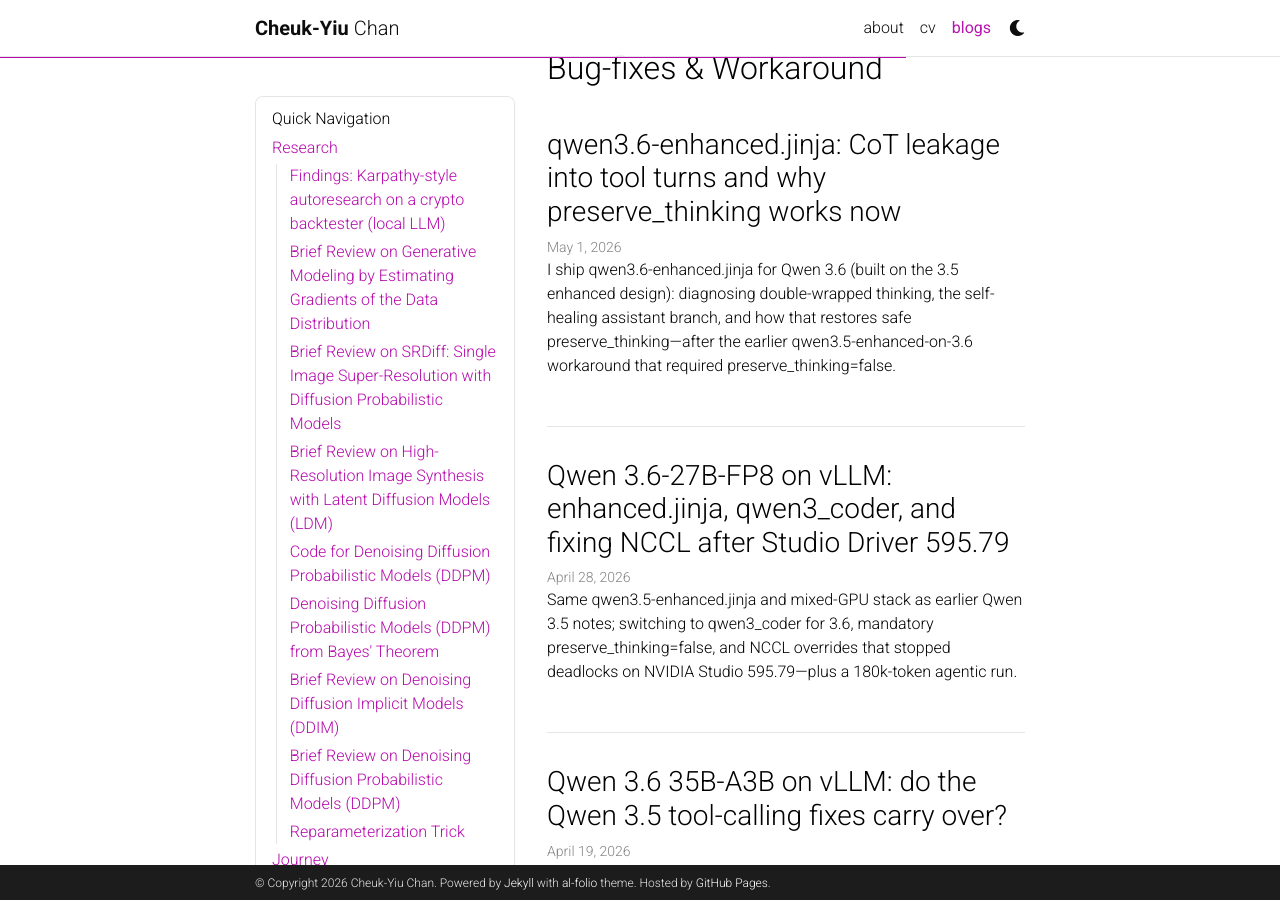
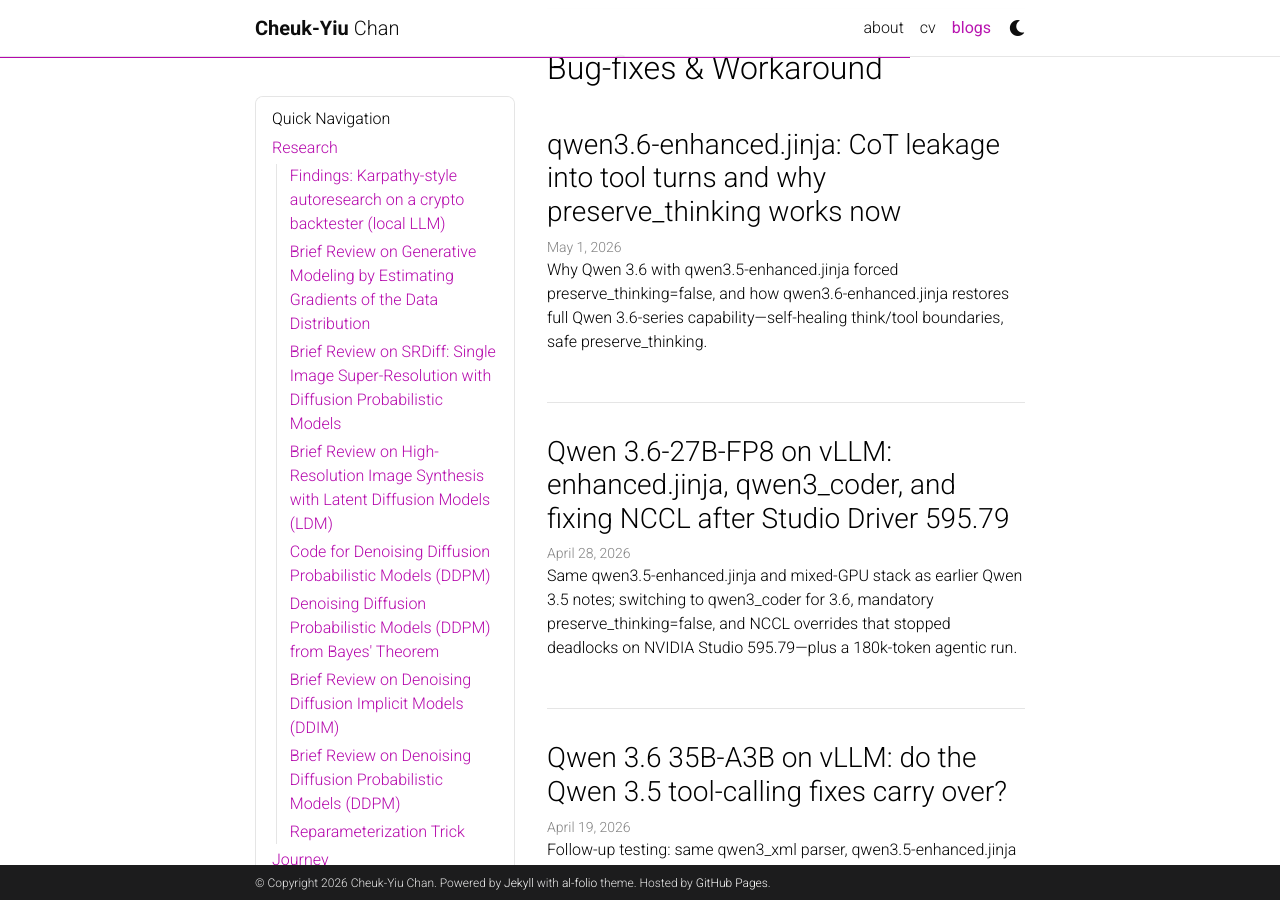
Before and after one commit to allanchan339/allanchan339.github.io, a Jekyll site: the page built from _pages/blogs.md, in a window 1280 px wide and 900 px high, scrolled down 3743 px. Built offline with Jekyll 4.4.1, drawn with Linux system fonts in a browser that asks for light colours; comment, search, counter and statistics services are not loaded; a style sheet for code colours, icons or effects is not loaded; some of the changed lines change nothing that is shown.

Commit message:
Refine Qwen 3.6-enhanced.jinja template documentation
- Updated the blog post to clarify the transition from `preserve_thinking=false` to full support for `preserve_thinking` options, enhancing reasoning extraction and tool call execution.
- Explained the structural fixes made to prevent malformed assistant turns and improve stability in the Qwen 3.6 tool-calling process.
- Provided insights into the template's functionality and the rationale behind the changes, aiming to enhance agentic performance in Qwen 3.6.

```diff
--- a/_posts/2026-05-02-Qwen36-27B-updated-jinja.md
+++ b/_posts/2026-05-02-Qwen36-27B-updated-jinja.md
@@ -2,16 +2,18 @@
 layout: post
 title: "qwen3.6-enhanced.jinja: CoT leakage into tool turns and why preserve_thinking works now"
 date: 2026-05-02 00:00:00 +0800
-description: "I ship qwen3.6-enhanced.jinja for Qwen 3.6 (built on the 3.5 enhanced design): diagnosing double-wrapped thinking, the self-healing assistant branch, and how that restores safe preserve_thinking—after the earlier qwen3.5-enhanced-on-3.6 workaround that required preserve_thinking=false."
+description: "Why Qwen 3.6 with qwen3.5-enhanced.jinja forced preserve_thinking=false, and how qwen3.6-enhanced.jinja restores full Qwen 3.6-series capability—self-healing think/tool boundaries, safe preserve_thinking."
 tags: [vllm, qwen, tool-calling, llm, jinja, agent, inference]
 categories: [bug-fixes]
 ---
 
-In [my April note on Qwen 3.6-27B]({% post_url 2026-04-29-Qwen36-27B-tool-calling %}) I described a stack that survived a long agentic trace: **`qwen3.5-enhanced.jinja`** on the 3.6 checkpoint, **`qwen3_coder`** for streaming extraction, **`preserve_thinking=false`** (mandatory there), and NCCL tweaks after **Studio Driver 595.79**. That combination worked in practice, but **`preserve_thinking=false` was compensating for a template bug**, not declaring a philosophical preference—I only chased it seriously once **reasoning started bleeding into `tool_response` turns** and **tool calls that the runtime never acted on**.
+In [my April note on Qwen 3.6-27B]([{% post_url 2026-04-29-Qwen36-27B-tool-calling %}](https://www.reddit.com/r/LocalLLM/comments/1sv6cqk/follow_up_tested_tool_calling_fixes_for_qwen/)) I described a stack that survived a long agentic trace: **`qwen3.5-enhanced.jinja`** (my **3.5-oriented** enhanced template) on the 3.6 checkpoint, **`qwen3_coder`** for streaming extraction, **`preserve_thinking=false`**, and NCCL tweaks after **Studio Driver 595.79**.
 
-I now ship **[`qwen3.6-enhanced.jinja`](https://github.com/allanchan339/vLLM-Qwen3-3.5-3.6-chat-template-fix/blob/main/chat-template/qwen3.6-enhanced.jinja)** as my Qwen 3.6-specific enhanced template (**I developed it**—multimodal and interleaved-thinking behaviour aligned to 3.6, plus the fixes below; [raw file](https://raw.githubusercontent.com/allanchan339/vLLM-Qwen3-3.5-3.6-chat-template-fix/main/chat-template/qwen3.6-enhanced.jinja) for drop-in `vllm serve --chat-template`). With this file, **`preserve_thinking` is supported** (`true` or `false` per your tracing needs) because malformed assistant turns no longer pile an extra vacant think scaffold on top of an unclosed inner block. **Working proof** of the stack with this template (not the older **`qwen3.5-enhanced.jinja`** path) is **[qwen36_27B_36jinja_project on GitHub](https://github.com/allanchan339/qwen36_27B_36jinja_project)**—the artifact I point to when someone asks for a reproducible agentic trace.
+**That is the same cluster of reasons **`preserve_thinking`** had to stay off:** **Qwen 3.6** **sustains** interleaved **thinking** in a way **3.5** largely does not; **`qwen3.5-enhanced.jinja`** **does not repair** missing `` `</think>` `` and can **double-wrap** assistant turns on **3.6**; with **`preserve_thinking=true`** the template **keeps** more of that **broken** structure in **rendered history**, so **prefix pollution**, **CoT bleed**, and **ignored `tool_call`** **get worse**. **`preserve_thinking=false`** was the **pressure-release**—**stripping** much **think** from **earlier** turns so agent runs could finish—not a statement that **3.6** “should not” expose reasoning. I dug in when **reasoning still leaked into `tool_response`** and **tools stopped firing** even with the flag off.
 
-This post is the template-side story: **why** pointing raw **`qwen3.5-enhanced.jinja`** at 3.6 could corner the runtime, why **Qwen 3.5** mostly avoided it, and the **minimal self‑healing** step I put in the **`assistant`** branch of **`qwen3.6-enhanced.jinja`** before the reasoning split.
+I developed **[`qwen3.6-enhanced.jinja`](https://github.com/allanchan339/vLLM-Qwen3-3.5-3.6-chat-template-fix/blob/main/chat-template/qwen3.6-enhanced.jinja)** so the **Qwen 3.6 family** can use an enhanced chat template **without** that compromise: **multimodal** paths, **interleaved** thinking aligned to how **3.6** actually behaves, **self-healing** before the reasoning split, and **`preserve_thinking` supported** (`true` or `false`)—i.e. the **full surface** the **3.6 series** is meant to expose, instead of **turning off** **`preserve_thinking`** to paper over **3.5-enhanced-on-3.6** bugs. [Raw file](https://raw.githubusercontent.com/allanchan339/vLLM-Qwen3-3.5-3.6-chat-template-fix/main/chat-template/qwen3.6-enhanced.jinja) for `vllm serve --chat-template`. **Working proof:** **[qwen36_27B_36jinja_project](https://github.com/allanchan339/qwen36_27B_36jinja_project)**.
+
+This post is the template-side story: **why** pointing raw **`qwen3.5-enhanced.jinja`** at 3.6 could corner the runtime, why that file **never inserts** a missing `` `</think>` `` (it **leaves the broken assistant text in the prompt**—**causal** models still **condition on it**), and the **minimal self‑healing** step I put in the **`assistant`** branch of **`qwen3.6-enhanced.jinja`** before the reasoning split.
 
 ## What broke in plain terms
 
@@ -23,7 +25,7 @@
 
 Training and runtime prompts encourage **closed** think sections. Reality is messier: the model can wedge a tool payload **inside** what is effectively still “thinking.”
 
-Separately, the flawed **`qwen3.5-enhanced.jinja`**-on-Qwen 3.6 path used assistant logic equivalent to wrapping **every** qualifying turn in a synthetic think sandwich **even when `reasoning_content` stayed empty**. That interacted badly with malformed history: after rendering, it could look like the model was **still inside** an outer think envelope when `` `<tool_call>` `` appeared. Downstream behaviour matches what I observed as **CoT leakage across turn boundaries** and **tool instructions that never get scheduled**.
+Separately, using **`qwen3.5-enhanced.jinja`** on **Qwen 3.6** used assistant logic equivalent to wrapping **every** qualifying turn in a synthetic think sandwich **even when `reasoning_content` stayed empty**. That interacted badly with malformed history: after rendering, it could look like the model was **still inside** an outer think envelope when `` `<tool_call>` `` appeared. Downstream behaviour matches what I observed as **CoT leakage across turn boundaries** and **tool instructions that never get scheduled**.
 
 None of this negates **`qwen3_coder`** on 3.6—the parser lane still matters—but fixing the template removes a **structural** failure mode rather than leaning only on parsing heuristics.
 
@@ -35,9 +37,13 @@
 
 From the model’s point of view that is dangerously close to “tool call emitted while still reasoning,” which rationalizes **ignored tool XML** and **follow-up prose that belongs in Think leaking into structured tool payloads**.
 
-### Why Qwen 3.5’s enhanced path looked immune
+### What `qwen3.5-enhanced.jinja` actually does (and does not do)
 
-Earlier **3.5** logic only wrapped assistant output in an explicit Think block when `reasoning_content` was **non-empty** after splitting. Malformed transcripts with **no close tag** left `reasoning_content` blank, skipped the synthetic wrapper entirely, and dropped the messy body through as **bare assistant content**. Tool XML was ugly but **outside** any outer think scaffold the template fabricated. That is a **lucky default**, not proof that unfinished think sections are harmless—only proof that **the older condition failed open** toward plain content instead of layering new fences.
+**`qwen3.5-enhanced.jinja`** does not repair a missing `` `</think>` ``: there is no pass that closes a dangling opener or strips half-open think markup. Whatever the assistant emitted—including **`<think>`** with no matching close before **`tool_call`**—can still **show up** in the **serialized prompt** the **causal** model conditions on next step; “letting it be” is **input-side pollution** in principle whenever that text **stays** in prefix.
+
+**Why the same no-fix workaround looked “fine” on Qwen 3.5:** in my runs **Qwen 3.5 does not really sustain** a long-lived **interleaved thinking** block the way **Qwen 3.6** does—it **lacks** that **stickier** “keep thinking open across turns” behaviour. **Interleaved** chat templating also **discards** many **think** segments for assistant turns **before** the last real user message, so **most** of the half-open scaffold **never re-enters** the prefix the model sees. **3.6** is where that stops being a sufficient safety net, so the **same** “don’t repair the close” policy starts to **hurt** visibly (**CoT bleed**, ignored tools) and **self-healing** in **`qwen3.6-enhanced.jinja`** becomes worth the complexity.
+
+Earlier **3.5** assistant logic only wrapped output in an explicit Think block when `reasoning_content` was **non-empty** after splitting. With **no close tag**, `reasoning_content` stayed blank, the template **skipped an extra synthetic think envelope**, and the **same dirty assistant string** (still containing the unclosed opener) was emitted as **bare assistant content**. That sometimes kept **`tool_call`** **outside** a **second** layer of scaffolding the template would have invented—helping **scheduling**—but it **did not** make the **token history** structurally clean. On the faulty **3.6-on-3.5-enhanced** path, the unconditional wrapper **added** that outer layer on top of the still-unclosed inner block, which made tool behaviour worse **without** fixing the underlying transcript hygiene problem.
 
 ## The fix I settled on
 
@@ -92,16 +98,15 @@
 
 The flawed **`qwen3.5-enhanced.jinja`** assistant branch aimed at **3.6**, combined with **sometimes-unclosed `` `<think>` `` markers**, yielded **double layering** after rendering: vacant synthetic think blocks atop still-open reasoning. Downstream failures looked like ignored tools and polluted tool responses—not always mistakable for NCCL deadlocks.
 
-**Qwen 3.5** mostly dodged explosion because wrappers were **skipped** whenever split reasoning was empty. **That conditional went away on the faulty 3.6-on-3.5 path**, so **`preserve_thinking=false`** ended up masking the breakage.
+**`qwen3.5-enhanced.jinja`** could **look** less explosive on **3.5** partly because an **empty** `reasoning_content` **skipped** an extra synthetic wrapper—**not** because it **healed** think markup—and partly because **Qwen 3.5** in my experience **does not keep** a **thinking** block **alive** the way **3.6** does, so **prefix pollution** rarely **compounds**. **That skip disappeared on the faulty 3.6-on-3.5 path**, and **3.6** **does** sustain interleaved thinking, so **`preserve_thinking=false`** on the old file masked **double-layer** tool failures while **dirty prefixes** became a **first-class** problem.
 
-That repair lives in **`qwen3.6-enhanced.jinja`** (my template): **pre-split self-healing** guarantees a closing think tag precedes structured tool XML whenever both appear, so **`preserve_thinking`** can expose full traces without resurrecting ignored tools. **Operationally**, keep parser and GPU settings from April; swap **`--chat-template`** and **revisit** **`preserve_thinking`** as intended rather than forced off. **[qwen36_27B_36jinja_project](https://github.com/allanchan339/qwen36_27B_36jinja_project)** is the end-to-end proof repository for this template path.
+**`qwen3.6-enhanced.jinja`** uses **pre-split self-healing** to **insert** the missing close where needed so **`tool_call`** is not trapped inside an unterminated think region **and** the serialized history is **not** stuck carrying an endless “still thinking” span before the tool payload. That is what lets **`preserve_thinking`** work without the old trade-off between **trace fidelity** and **clean conditioning**. **Operationally**, keep parser and GPU settings from April; swap **`--chat-template`** and **revisit** **`preserve_thinking`** as intended rather than forced off. **[qwen36_27B_36jinja_project](https://github.com/allanchan339/qwen36_27B_36jinja_project)** is the end-to-end proof repository for this template path.
 
 ## Resources
 
 - **[`qwen3.6-enhanced.jinja` (source)](https://github.com/allanchan339/vLLM-Qwen3-3.5-3.6-chat-template-fix/blob/main/chat-template/qwen3.6-enhanced.jinja)** — [raw](https://raw.githubusercontent.com/allanchan339/vLLM-Qwen3-3.5-3.6-chat-template-fix/main/chat-template/qwen3.6-enhanced.jinja)
-- **[`qwen3.5-enhanced.jinja` (same repo, 3.5 baseline)](https://github.com/allanchan339/vLLM-Qwen3-3.5-3.6-chat-template-fix/blob/main/chat-template/qwen3.5-enhanced.jinja)**
-- **[Repository: vLLM Qwen 3 / 3.5 / 3.6 chat-template fix](https://github.com/allanchan339/vLLM-Qwen3-3.5-3.6-chat-template-fix)** — templates under `chat-template/`
+- **[`qwen3.5-enhanced.jinja` (source)](https://github.com/allanchan339/vLLM-Qwen3-3.5-3.6-chat-template-fix/blob/main/chat-template/qwen3.5-enhanced.jinja)**
+- **[Repository: vLLM Qwen 3 / 3.5 / 3.6 chat-template fix](https://github.com/allanchan339/vLLM-Qwen3-3.5-3.6-chat-template-fix)** — `chat-template/`
 - **[Proof: `qwen3.6-enhanced.jinja` agentic run — qwen36_27B_36jinja_project](https://github.com/allanchan339/qwen36_27B_36jinja_project)**
-- [Prior field note: Qwen 3.6-27B on vLLM with `qwen3.5-enhanced.jinja`]({% post_url 2026-04-29-Qwen36-27B-tool-calling %})
-- [Older Qwen 3.6 35B-A3B comparison]({% post_url 2026-04-20-Qwen36-35B-A3B-tool-calling %})
+- [Prior field note: Qwen 3.6-27B on vLLM with `qwen3.5-enhanced.jinja`](https://www.reddit.com/r/LocalLLM/comments/1sv6cqk/follow_up_tested_tool_calling_fixes_for_qwen/)
 - [April demo project (`qwen3.5-enhanced.jinja` on 3.6)](https://github.com/allanchan339/qwen36_27B_own_project)
```
